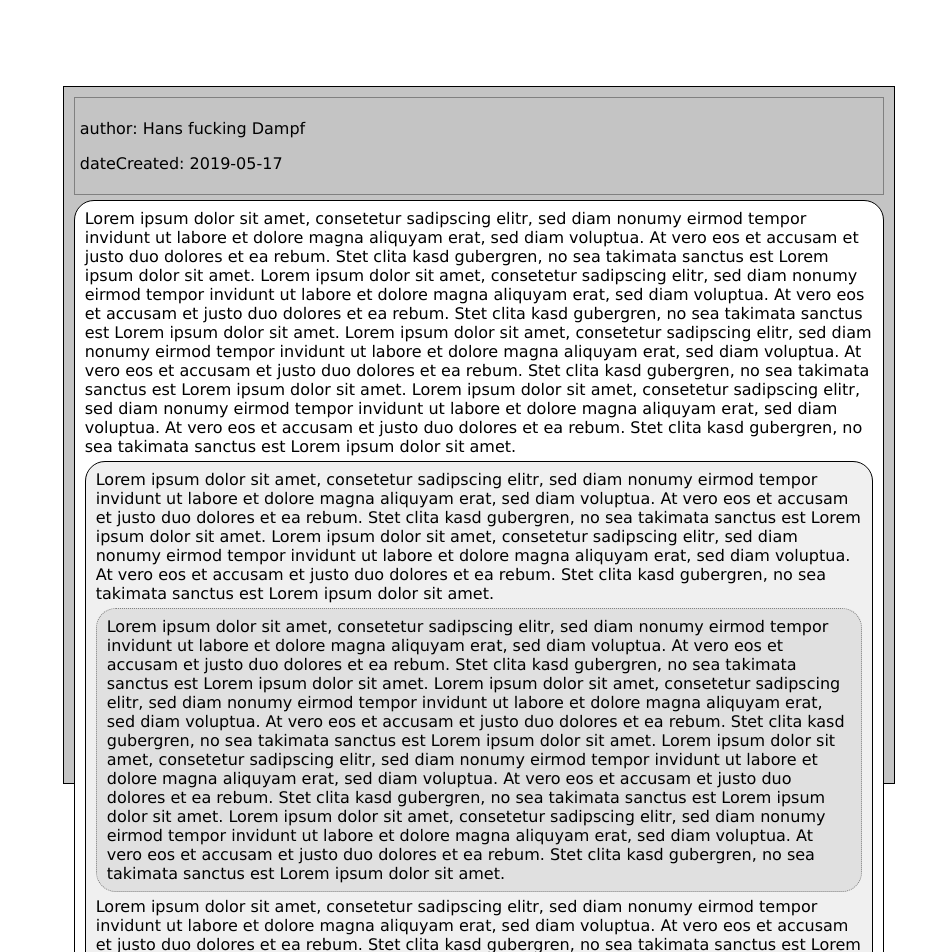
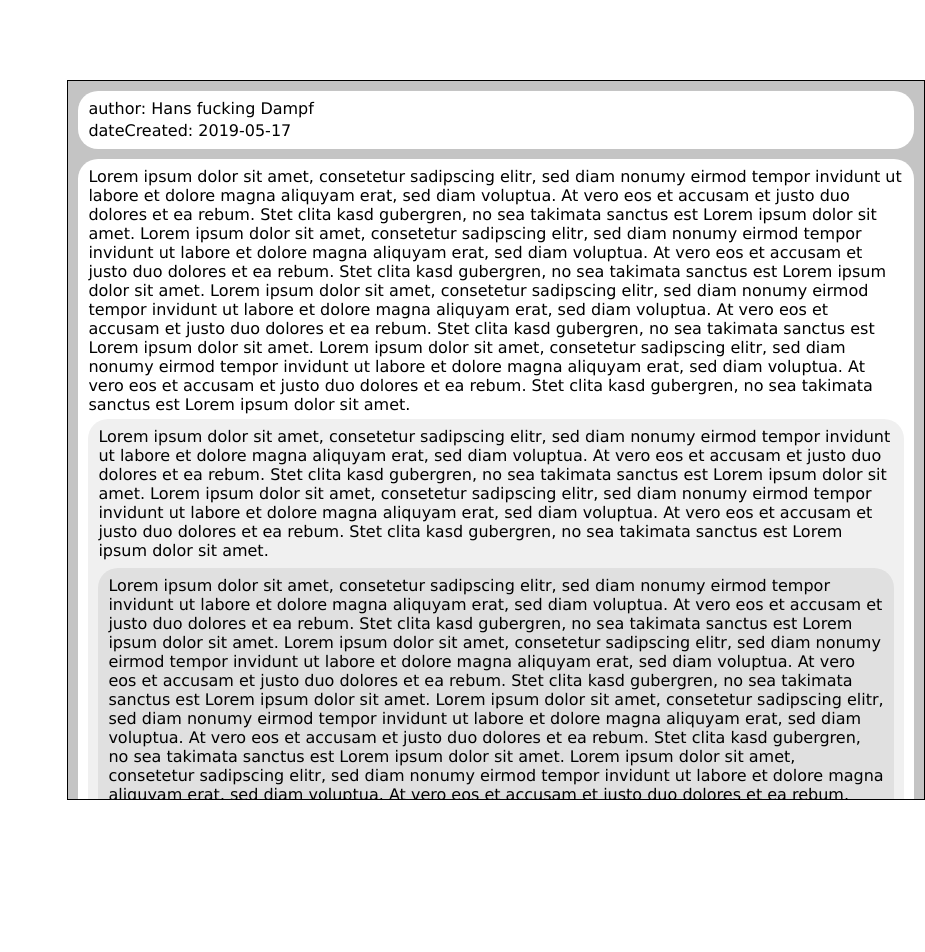
Before and after one commit to ParedrosPenandPaper/Paredros-Creator, a Vue app: page / in a window 1280 px wide. Shown: the top 952 px of the page, without its empty margins (355-1280 px from the left). After the commit the page ends 800 px from the top, so only its background shows below. Built offline with nearby package versions, Linux system fonts and the light colour scheme.

Commit message:
css fullscreen fix + scene panel deletion button

```diff
--- a/public/index.html
+++ b/public/index.html
@@ -6,6 +6,12 @@
         <meta name="viewport" content="width=device-width,initial-scale=1.0">
         <link rel="icon" href="<%= BASE_URL %>favicon.ico">
         <title>Paredros Editor</title>
+        <style>
+            html, body {
+                height:100%;
+                margin: 0px;
+            }
+        </style>
     </head>
     <body>
         <noscript>
--- a/src/App.vue
+++ b/src/App.vue
@@ -49,8 +49,8 @@
 
 <style scoped>
     #app {
-        width: 97vw;
-        height: 97vh;
+        /*width: 97vw;*/
+        max-height: 100%;
         display: grid;
         grid-template-columns: 33% 67%;
         grid-template-rows: 10% 90%;
--- a/src/components/editor/Adventure_Panel.vue
+++ b/src/components/editor/Adventure_Panel.vue
@@ -59,7 +59,7 @@
 
 <style scoped>
     .adventure-panel-container{
-        border: 1px solid black;
+        /*border: 1px solid black;*/
         border-radius: 20px;
         margin: 5px;
         padding: 5px;
--- a/src/components/editor/Chapter_Panel.vue
+++ b/src/components/editor/Chapter_Panel.vue
@@ -69,7 +69,7 @@
 
 <style>
     .chapter-panel-container{
-        border: 1px solid black;
+        /*border: 1px solid black;*/
         border-radius: 20px;
         margin: 5px;
         padding: 5px;
--- a/src/components/editor/Editor.vue
+++ b/src/components/editor/Editor.vue
@@ -41,5 +41,6 @@
 <style scoped>
     .editor-container {
         background-color: #c4c4c4;
+        overflow: scroll;
     }
 </style>
--- a/src/components/editor/Meta_Panel.vue
+++ b/src/components/editor/Meta_Panel.vue
@@ -14,12 +14,17 @@
 
 <style>
     .meta-panel-container{
-        border: 1px solid gray;
+        border-radius: 20px;
         padding: 5px;
-        margin: 5px;
+        margin: 5px 5px 10px;
+        background-color: white;
     }
 
     .meta-panel-item{
         font-family: Verdana, Geneva, Tahoma, sans-serif;
+        margin-block-start: 0.2em;
+        margin-block-end: 0.2em;
+        margin-inline-start: 5px;
+        margin-inline-end: 5px;
     }
 </style>
--- a/src/components/editor/Scene_Panel.vue
+++ b/src/components/editor/Scene_Panel.vue
@@ -1,5 +1,6 @@
 <template>
-    <div class="scene-panel-container" :style="'background-color: ' + color">
+    <div class="scene-root">
+        <div class="scene-panel" :style="'background-color: ' + color">
             <editor-paragraph
                     :paragraph="scene.p"
                     paragraph-id="p"
@@ -7,6 +8,8 @@
                     @focus-set="color='#e0e0e0'"
                     @paragraph-edited.self="receiveInput"
             ></editor-paragraph>
+        </div>
+        <button class="delete-scene-button"></button>
     </div>
 </template>
 
@@ -42,10 +45,28 @@
 </script>
 
 <style scoped>
-    .scene-panel-container{
-        border: 1px dotted gray;
+    .scene-root{
+        display: flex;
+        flex-flow: row nowrap;
+        justify-content: space-around;
+        align-items: stretch;
+    }
+
+    .scene-panel{
         border-radius: 20px;
         margin: 5px;
         padding: 5px;
     }
+
+    .delete-scene-button{
+        display: none;
+        width: 100px;
+        margin: 5px 5px 5px 0px;
+        border-radius: 5px;
+        background-color: red;
+    }
+
+    .scene-root:hover > .delete-scene-button{
+        display: inline;
+    }
 </style>
--- /dev/null
+++ b/src/mixins/Delete_Adventure_Element.vue
@@ -0,0 +1,5 @@
+<script>
+    export default {
+        name: "delete_adventure_element",
+    }
+</script>
```
Lines whose indentation alone changed are shown as unchanged.
